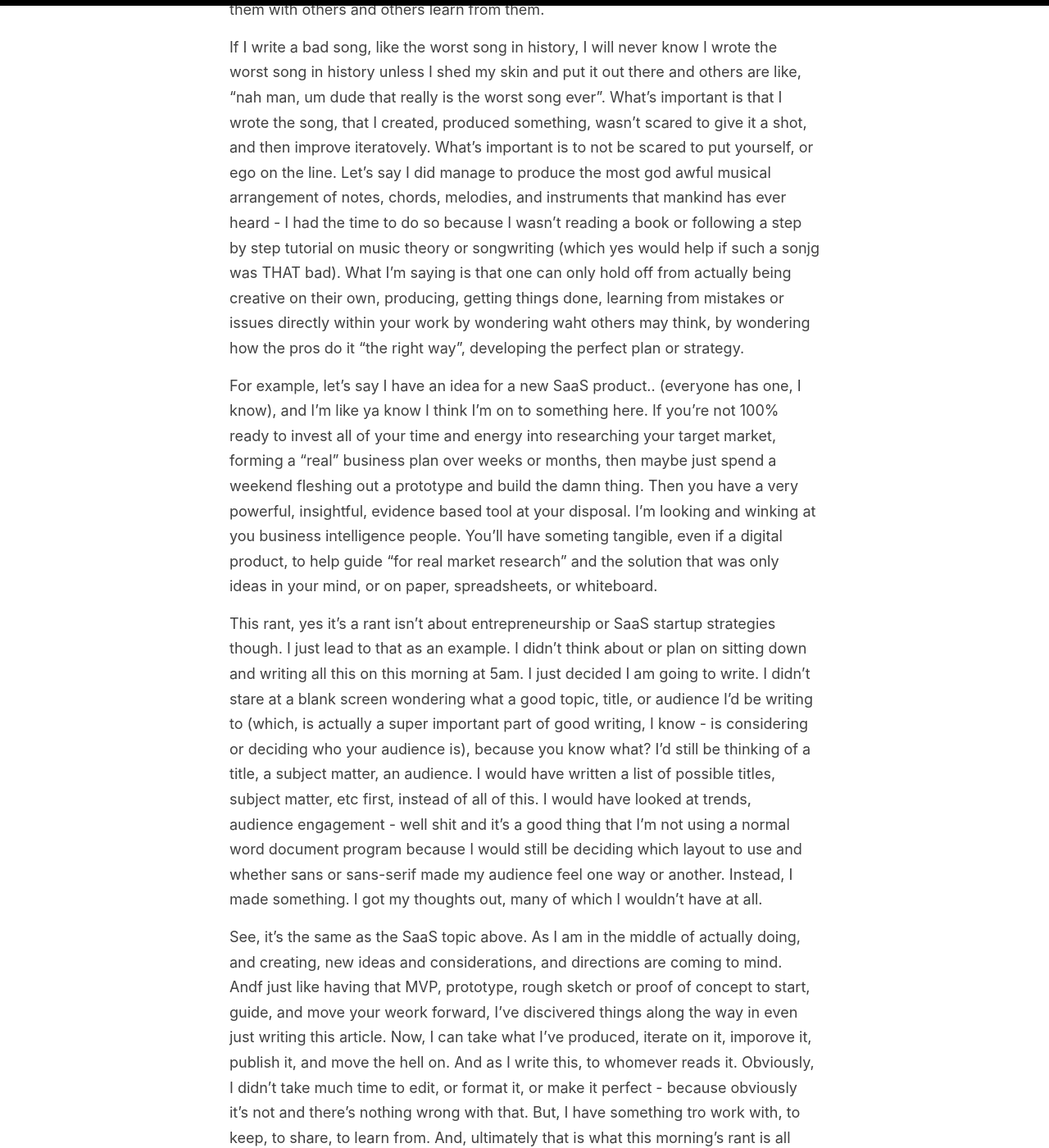
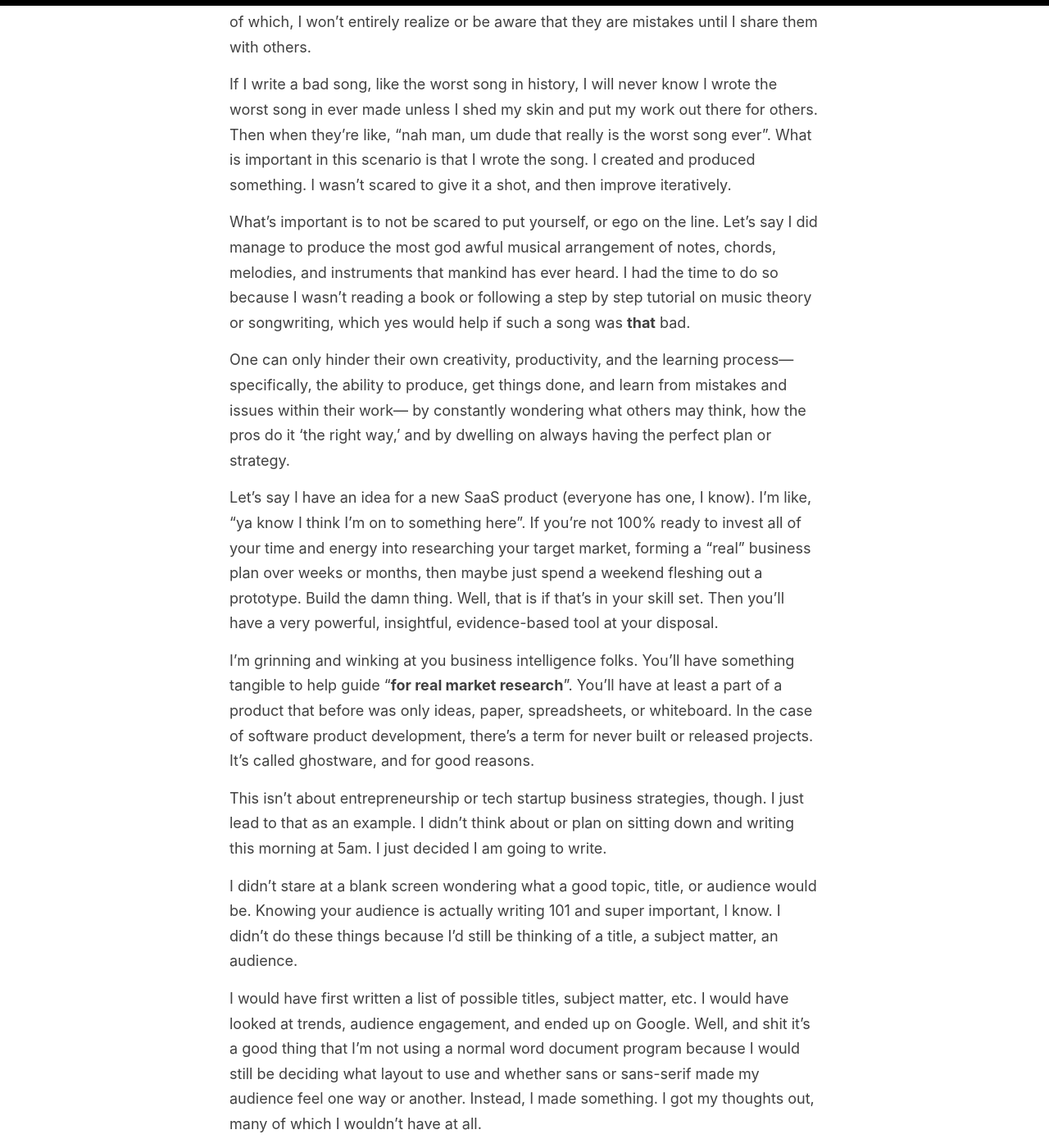
Before and after one commit to BrettFraley/BrettFraley.github.io, a Jekyll site: the page built from _posts/2024-01-11-writing-on-writing.md, in a window 1280 px wide and 1400 px high, scrolled down 1141 px. Shown: the whole window at 82% size. Built offline with Jekyll 4.4.1, drawn with Linux system fonts in a browser that asks for light colours; nearby versions of some CDN libraries; some of the changed text lies outside the part shown.

Commit message:
Publish Writing On Writing post

```diff
--- a/_posts/2024-01-11-writing-on-writing.md
+++ b/_posts/2024-01-11-writing-on-writing.md
@@ -5,86 +5,100 @@ title: Writing, On Writing
 categories: [Writing, Journal, Misc, Not So Nice Guides]
 ---
 
-I discovered something very important about myself that I am sending off
-into the ether in a brain dump here today
+I discovered and am acting on something very important to me that I am sending off
+into the ether in a brain dump here today.
 
-I realized that somewhere along the years I lost the flare and
-inspiration for creativity, learning, and being open and honest with others.
+I realized that somewhere over the years I lost the flare and
+inspiration for creativity, learning, and being open and honest with myself and
+achieving my goals.
+
 I used to play guitar and have written a bunch of songs, but always afraid to
-sing them for others (that's true but alkso an analogy to many things).
-I realized that my mind used to be free, but more importantly it still is,
-and that it's only myself that has held in the creative spirit inside.
+sing them for others (that's true but also a metaphor to many things).
+I realized that my mind used to be so much more free and open. More importantly,
+I now recognize that it still is and that I've held my creative spirit inside
+for too long, and for all the wrong reasons.
 
 I've decided to sing. I've decided to write. I've decided to create, everyday.
-Somewhere inside was an inner child of repressed expression and I've uncaged
-that awesome kid.
+Somewhere inside was an inner child of repressed expression.
+I always wanted to be an author, a musician, an entrepreneur, and more!
+I've uncaged that awesome kid.
 
-I always wanted to be an author, a musician, an entrepreneur, and more!
+I could read a book about writing, or I could just write.
+I could take a tutorial on the latest programming language framework,
+or choose to spend my time building something new on my own.
+Doing the latter, I'll be creating while learning, learning while doing.
+I'll encounter problems and needs that I wouldn't have from reading yet
+another article or book.
 
-I decided that I could read a book about writing. Or, I could just write.
-I could read a book or take a tutorial on the latest programming language or framework,
-or go ahead and spend my time building something new on my own, while of course referencing
-documentation and googling when needed. The point is, I'll be creating while learning
-(learning while doing), and I';ll encounter problems and needs that I wouldn't
-have encountered in an article or book and know how to solve my own specific issues,
-leading to an overall more rewarding learning experience - while maybe ending up
-with something interesting or of value that I can point at and say, "look, I did that. I made that",
-even if only to myself.
+I'll benefit more to learn and know how to solve my own specific issues,
+leading to an overall more rewarding learning experience. I may even end up
+with something interesting or of value that I can point at. I can say
+"Look, I did that. I made that.", even if only to myself.
 
-So, this morning (admittedly after a late night of working on one of my latest software endeavors),
+So, this morning, admittedly after a late night of working on one of my latest software endeavors,
 I'm letting my thoughts out. I'm writing. I'm making mistakes, and I'll edit them later.
 I'll learn by editing them. I'll even publish my mistakes. Many of which, I
-won't entirely realize or be aware that they are mistakes. Until, I share them with others
-and others learn from them.
+won't entirely realize or be aware that they are mistakes until I share them with others.
 
 If I write a bad song, like the worst song in history, I will never know I wrote the worst song
-in history unless I shed my skin and put it out there and others are like, "nah man, um dude that
-really is the worst song ever". What's important is that I wrote the song, that I created,
-produced something, wasn't scared to give it a shot, and then improve iteratovely.
+in ever made unless I shed my skin and put my work out there for others. Then when they're like,
+"nah man, um dude that really is the worst song ever". What is important in this scenario
+is that I wrote the song. I created and produced something. I wasn't scared to give it a shot,
+and then improve iteratively.
+
 What's important is to not be scared to put yourself, or ego on the line. Let's say I did manage
 to produce the most god awful musical arrangement of notes, chords, melodies, and instruments
-that mankind has ever heard - I had the time to do so because I wasn't reading a book or following
-a step by step tutorial on music theory or songwriting (which yes would help if such a sonjg was THAT bad).
-What I'm saying is that one can only hold off from actually being creative on their own, producing,
-getting things done, learning from mistakes or issues directly within your work by wondering
-waht others may think, by wondering how the pros do it "the right way", developing the perfect
-plan or strategy.
+that mankind has ever heard. I had the time to do so because I wasn't reading a book or following
+a step by step tutorial on music theory or songwriting, which yes would help if such a song was __that__ bad.
 
-For example, let's say I have an idea for a new SaaS product.. (everyone has one, I know),
-and I'm like ya know I think I'm on to something here. If you're not 100% ready to invest
+One can only hinder their own creativity, productivity, and the learning process—specifically,
+the ability to produce, get things done, and learn from mistakes and issues within their work—
+by constantly wondering what others may think, how the pros do it 'the right way,'
+and by dwelling on always having the perfect plan or strategy.
+
+Let's say I have an idea for a new SaaS product (everyone has one, I know).
+I'm like, "ya know I think I'm on to something here". If you're not 100% ready to invest
 all of your time and energy into researching your target market, forming a "real" business
-plan over weeks or months, then maybe just spend a weekend fleshing out a prototype and build
-the damn thing. Then you have a very powerful, insightful, evidence based tool at your disposal.
-I'm looking and winking at you business intelligence people. You'll have someting tangible,
-even if a digital product, to help guide "for real market research" and the solution that
-was only ideas in your mind, or on paper, spreadsheets, or whiteboard.
+plan over weeks or months, then maybe just spend a weekend fleshing out a prototype. Build
+the damn thing. Well, that is if that's in your skill set. Then  you'll have a very powerful,
+insightful, evidence-based tool at your disposal.
 
-This rant, yes it's a rant isn't about entrepreneurship or SaaS startup strategies though.
-I just lead to that as an example. I didn't think about or plan on sitting down and writing all this
-on this morning at 5am. I just decided I am going to write. I didn't stare at a blank screen
-wondering what a good topic, title, or audience I'd be writing to (which, is actually a super
-important part of good writing, I know - is considering or deciding who your audience is),
-because you know what? I'd still be thinking of a title, a subject matter, an audience. I would
-have written a list of possible titles, subject matter, etc first, instead of all of this.
-I would have looked at trends, audience engagement - well shit and it's a good thing that
-I'm not using a normal word document program because I would still be deciding which layout
-to use and whether sans or sans-serif made my audience feel one way or another. Instead,
-I made something. I got my thoughts out, many of which I wouldn't have at all.
+I'm grinning and winking at you business intelligence folks. You'll have something tangible
+to help guide "__for real market research__". You'll have at least a part of a product
+that before was only ideas, paper, spreadsheets, or whiteboard. In the case of software
+product development, there's a term for never built or released projects. It's called
+ghostware, and for good reasons.
 
-See, it's the same as the SaaS topic above. As I am in the middle of actually doing,
-and creating, new ideas and considerations, and directions are coming to mind. Andf just like
-having that MVP, prototype, rough sketch or proof of concept to start, guide, and move your
-weork forward, I've discivered things along the way in even just writing this article.
-Now, I can take what I've produced, iterate on it, imporove it, publish it, and move the hell
-on. And as I write this, to whomever reads it. Obviously, I didn't take much time
-to edit, or format it, or make it perfect - because obviously it's not and there's
-nothing wrong with that. But, I have something tro work with, to keep, to share,
-to learn from. And, ultimately that is what this morning's rant is all about. It's about having
+This isn't about entrepreneurship or tech startup business strategies, though.
+I just lead to that as an example. I didn't think about or plan on sitting down and
+writing this morning at 5am. I just decided I am going to write.
+
+I didn't stare at a blank screen wondering what a good topic, title, or audience would be.
+Knowing your audience is actually writing 101 and super important, I know.
+I didn't do these things because I'd still be thinking of a title, a subject matter, an audience.
+
+I would have first written a list of possible titles, subject matter, etc.
+I would have looked at trends, audience engagement, and ended up on Google.
+Well, and shit it's a good thing that I'm not using a normal word document program
+because I would still be deciding what layout to use and whether sans or sans-serif
+made my audience feel one way or another. Instead, I made something.
+I got my thoughts out, many of which I wouldn't have at all.
+
+Now, I can take what I've produced, iterate on it, improve, publish it, and move the hell
+on. To whomever reads this, it may be obvious that I didn't take much time
+to edit, format, or make it perfect-because it's not and won't be perfect. There's
+nothing wrong with that.
+
+What counts, is that I have something to work with, to keep, to share,
+to learn from. Ultimately that is what this rant is all about. It's about having
 something you made or did that may have some value or bring something to other people's lives,
-whatever that may be. Spark conversation about you care about. Invoke a feeling, a connection with
+whatever that may be.
+
+Spark conversation about something you care about. Invoke a feeling, a connection with
 others about what interests you, what you enjoy doing, or are doing.
 Whether business related, a creative project, or something as simple as making and keeping
-plans with friends or family, don't overthink or overplan. Plan some, but once you actually
-just dive in, you'll have plenty more to plan for and about because you'll have something
-of value. You'll have results. Replace the items in your plan. Replace the goals on your list.
+plans with friends or family, don't overthink or over plan.
+
+Plan some, but once you actually just dive in, you'll have plenty more to plan for
+because you'll have results. Replace the items in your plan. Replace the goals on your list.
 Replace them with results.
```
